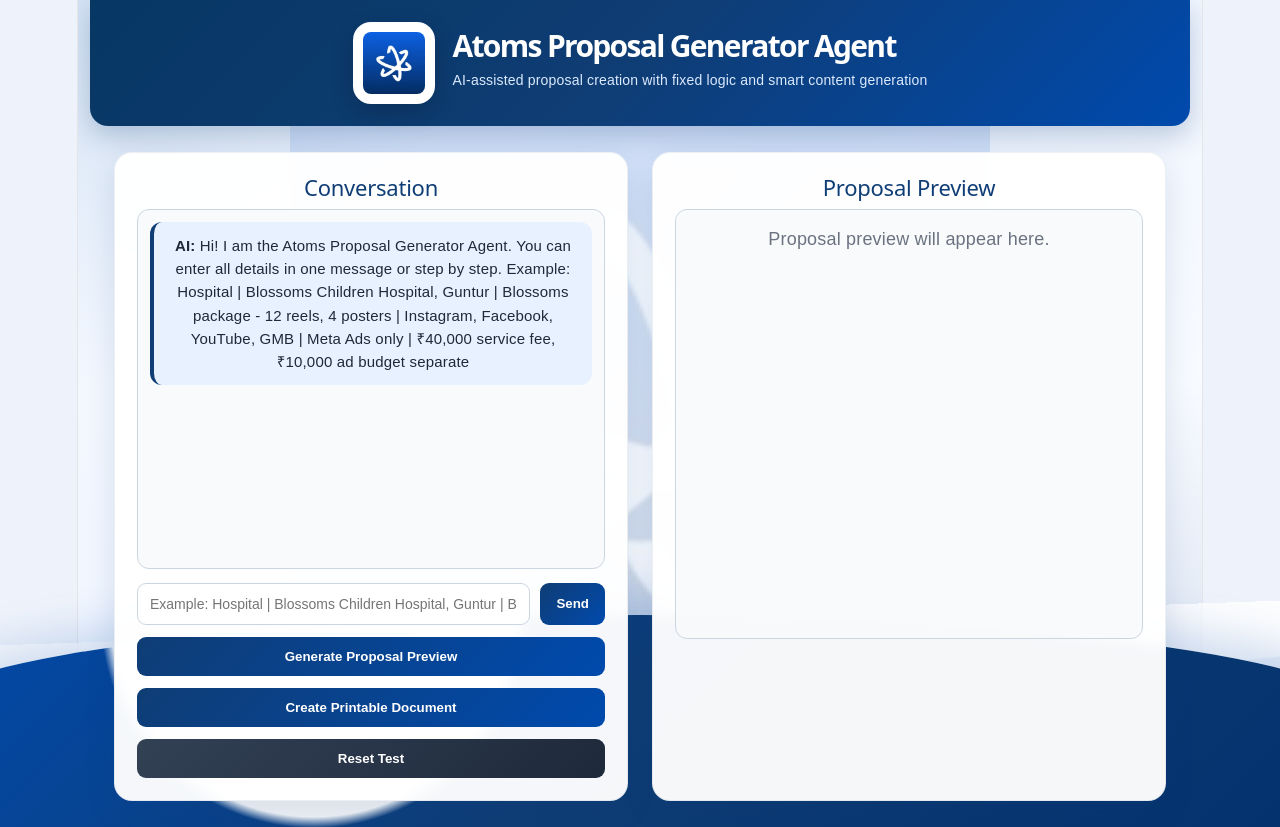
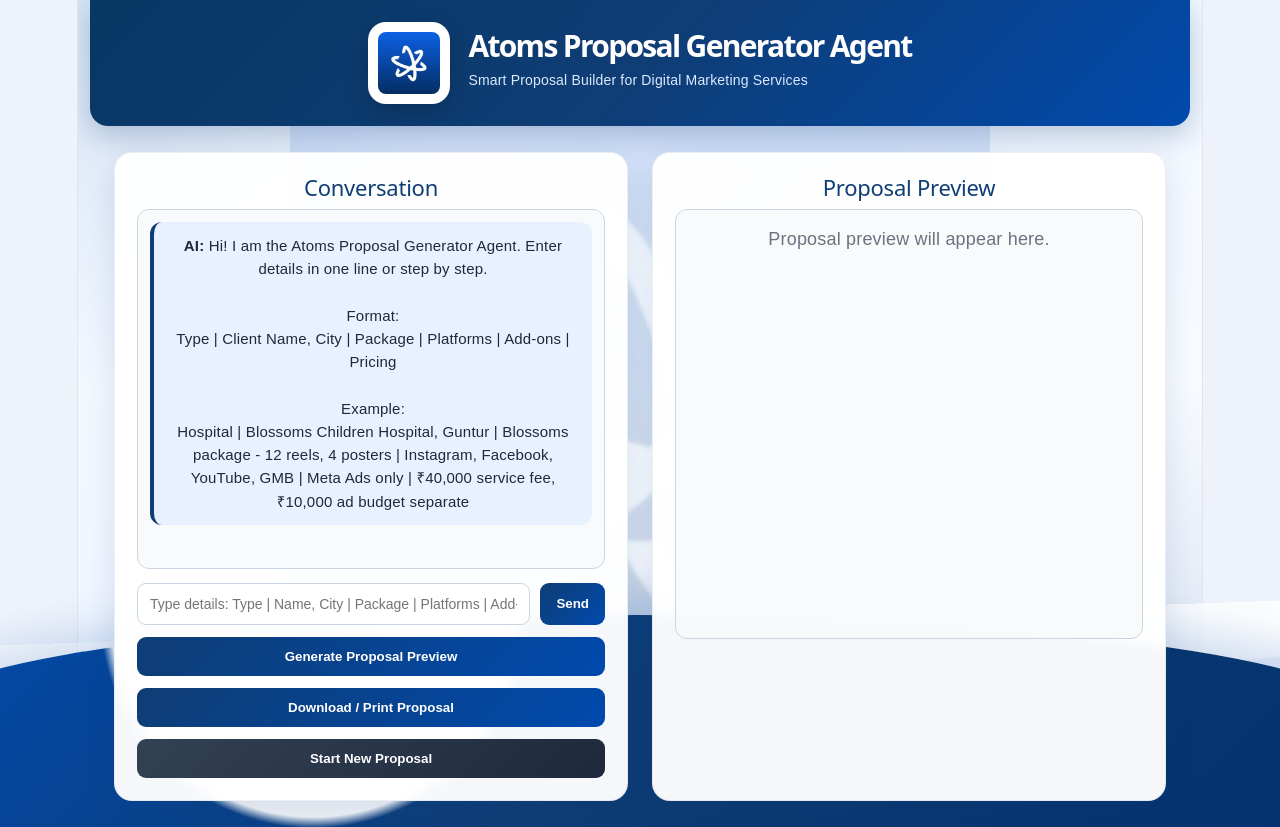
Before and after one commit to 24JRIA05Q8/proposal-generator-agent, a React (Vite) app: page / in a window 1280 px wide. Built offline with nearby package versions, Linux system fonts and the light colour scheme; no server answers.

Commit message:
Improve validation print watermark and message delay

```diff
--- a/src/App.css
+++ b/src/App.css
@@ -173,6 +173,10 @@ body {
   border-left: 4px solid #16a34a;
 }
 
+.message-text {
+  white-space: pre-wrap;
+}
+
 .input-row {
   display: flex;
   gap: 10px;
@@ -209,6 +213,12 @@ body {
   background: linear-gradient(135deg, #092c58, #003f91);
 }
 
+.input-row button:disabled,
+.generate-button:disabled {
+  opacity: 0.7;
+  cursor: not-allowed;
+}
+
 .generate-button {
   width: 100%;
   margin-top: 12px;
@@ -216,6 +226,10 @@ body {
 
 .reset-button {
   background: linear-gradient(135deg, #334155, #1e293b);
+}
+
+.reset-button:hover {
+  background: linear-gradient(135deg, #1e293b, #0f172a);
 }
 
 .proposal-box {
@@ -402,4 +416,8 @@ body {
   .curve-highlight {
     bottom: 72px;
   }
+
+  .loading-card {
+    width: calc(100% - 32px);
+  }
 }
--- a/src/App.jsx
+++ b/src/App.jsx
@@ -8,9 +8,29 @@ import {
 } from "./geminiService";
 import { saveProposalSession } from "./supabaseClient";
 
+const MESSAGE_DELAY_MS = 600;
+const MIN_LOADING_TIME_MS = 800;
+const AI_TIMEOUT_MS = 5000;
+
+function wait(ms) {
+  return new Promise((resolve) => setTimeout(resolve, ms));
+}
+
+function withTimeout(promise, ms) {
+  return Promise.race([
+    promise,
+    new Promise((_, reject) =>
+      setTimeout(
+        () => reject(new Error("AI took too long. Local fallback used.")),
+        ms
+      )
+    ),
+  ]);
+}
+
 function App() {
   const initialMessage =
-    "Hi! I am the Atoms Proposal Generator Agent. You can enter all details in one message or step by step. Example: Hospital | Blossoms Children Hospital, Guntur | Blossoms package - 12 reels, 4 posters | Instagram, Facebook, YouTube, GMB | Meta Ads only | ₹40,000 service fee, ₹10,000 ad budget separate";
+    "Hi! I am the Atoms Proposal Generator Agent. Enter details in one line or step by step.\n\nFormat:\nType | Client Name, City | Package | Platforms | Add-ons | Pricing\n\nExample:\nHospital | Blossoms Children Hospital, Guntur | Blossoms package - 12 reels, 4 posters | Instagram, Facebook, YouTube, GMB | Meta Ads only | ₹40,000 service fee, ₹10,000 ad budget separate";
 
   const [messages, setMessages] = useState([
     {
@@ -26,7 +46,7 @@ function App() {
   const [saveStatus, setSaveStatus] = useState("");
 
   function getFallbackReply() {
-    return "Please provide proposal details in this format: Hospital/Doctor/Solar | Client name, City | Package details | Platforms | Add-ons | Pricing";
+    return "Please provide proposal details in this format:\nHospital/Doctor/Solar | Client name, City | Package details | Platforms | Add-ons | Pricing";
   }
 
   function getClientInfo(currentMessages) {
@@ -67,19 +87,6 @@ function App() {
     }
   }
 
-  function wait(ms) {
-  return new Promise((resolve) => setTimeout(resolve, ms));
-}
-
-function withTimeout(promise, ms) {
-  return Promise.race([
-    promise,
-    new Promise((_, reject) =>
-      setTimeout(() => reject(new Error("AI took too long. Local fallback used.")), ms)
-    ),
-  ]);
-}
-
   function escapeHtml(text) {
     return String(text)
       .replaceAll("&", "&amp;")
@@ -111,22 +118,47 @@ function withTimeout(promise, ms) {
         <head>
           <title>Atoms Digital Solutions Proposal</title>
           <style>
+            * {
+              box-sizing: border-box;
+            }
+
             body {
               font-family: Arial, sans-serif;
               background: #f4f7fb;
               margin: 0;
               padding: 30px;
               color: #111827;
+              position: relative;
+              -webkit-print-color-adjust: exact;
+              print-color-adjust: exact;
+            }
+
+            body::before {
+              content: "";
+              position: fixed;
+              top: 50%;
+              left: 50%;
+              width: 520px;
+              height: 520px;
+              transform: translate(-50%, -50%);
+              background-image: url("${logoUrl}");
+              background-repeat: no-repeat;
+              background-position: center;
+              background-size: contain;
+              opacity: 0.07;
+              z-index: 0;
+              pointer-events: none;
             }
 
             .document {
               max-width: 850px;
               margin: auto;
-              background: white;
+              background: rgba(255, 255, 255, 0.96);
               padding: 40px;
               border-radius: 10px;
               box-shadow: 0 4px 18px rgba(0, 0, 0, 0.08);
               position: relative;
+              z-index: 1;
               overflow: hidden;
             }
 
@@ -139,9 +171,10 @@ function withTimeout(promise, ms) {
                 url("${logoUrl}");
               background-repeat: no-repeat;
               background-position: center;
-              background-size: 420px;
+              background-size: 430px;
               opacity: 0.22;
               pointer-events: none;
+              z-index: 0;
             }
 
             .content {
@@ -158,10 +191,29 @@ function withTimeout(promise, ms) {
               padding-bottom: 15px;
             }
 
+            .brand-block {
+              display: flex;
+              align-items: center;
+              gap: 14px;
+            }
+
             .print-logo {
-              width: 120px;
+              width: 110px;
               height: auto;
               object-fit: contain;
+            }
+
+            .brand-title {
+              margin: 0;
+              color: #0f3d75;
+              font-size: 20px;
+              font-weight: 800;
+            }
+
+            .brand-subtitle {
+              margin: 4px 0 0;
+              color: #475569;
+              font-size: 12px;
             }
 
             .print-button {
@@ -180,6 +232,7 @@ function withTimeout(promise, ms) {
               font-size: 14px;
               line-height: 1.6;
               font-family: Arial, sans-serif;
+              margin: 0;
             }
 
             @media print {
@@ -188,10 +241,16 @@ function withTimeout(promise, ms) {
                 padding: 0;
               }
 
+              body::before {
+                position: fixed;
+                -webkit-print-color-adjust: exact;
+                print-color-adjust: exact;
+              }
+
               .document {
                 box-shadow: none;
                 border-radius: 0;
-                padding: 20px;
+                padding: 24px;
               }
 
               .print-button {
@@ -205,12 +264,21 @@ function withTimeout(promise, ms) {
           <div class="document">
             <div class="content">
               <div class="top-bar">
+                <div class="brand-block">
                   <img
                     src="${logoUrl}"
                     class="print-logo"
                     alt="Atoms Digital Solutions Logo"
                   />
-                <button class="print-button" onclick="window.print()">Print / Save as PDF</button>
+                  <div>
+                    <h1 class="brand-title">Atoms Digital Solutions</h1>
+                    <p class="brand-subtitle">Digital Marketing Proposal</p>
+                  </div>
+                </div>
+
+                <button class="print-button" onclick="window.print()">
+                  Print / Save as PDF
+                </button>
               </div>
 
               <pre>${safeProposal}</pre>
@@ -238,27 +306,30 @@ function withTimeout(promise, ms) {
     setMessages(updatedMessages);
     setInput("");
     setSaveStatus("");
-
     setIsLoading(true);
 
     try {
       const aiReply = await getGeminiReply(userText, updatedMessages);
 
+      await wait(MESSAGE_DELAY_MS);
+
       const aiMessage = {
         sender: "ai",
-        text: aiReply,
+        text: aiReply || getFallbackReply(),
       };
 
-      setMessages([...updatedMessages, aiMessage]);
+      setMessages((prevMessages) => [...prevMessages, aiMessage]);
     } catch (error) {
       console.error(error);
+
+      await wait(MESSAGE_DELAY_MS);
 
       const fallbackMessage = {
         sender: "ai",
         text: getFallbackReply(),
       };
 
-      setMessages([...updatedMessages, fallbackMessage]);
+      setMessages((prevMessages) => [...prevMessages, fallbackMessage]);
     } finally {
       setIsLoading(false);
     }
@@ -276,13 +347,19 @@ function withTimeout(promise, ms) {
       if (!validatedConversation.isComplete) {
         const aiReply = await getGeminiReply("", messages);
 
+        await wait(MESSAGE_DELAY_MS);
+
         const aiMessage = {
           sender: "ai",
-          text: aiReply,
+          text:
+            aiReply ||
+            "Please complete all required details correctly before generating the proposal.",
         };
 
-        setMessages([...messages, aiMessage]);
-        setSaveStatus("Please complete the missing details first.");
+        setMessages((prevMessages) => [...prevMessages, aiMessage]);
+        setSaveStatus(
+          "Please complete the conversation correctly before generating proposal."
+        );
         return;
       }
 
@@ -291,7 +368,10 @@ function withTimeout(promise, ms) {
       let proposalText = "";
 
       try {
-        proposalText = await withTimeout(generateProposalWithGemini(messages), 5000);
+        proposalText = await withTimeout(
+          generateProposalWithGemini(messages),
+          AI_TIMEOUT_MS
+        );
       } catch (error) {
         console.error("Gemini proposal generation failed. Local fallback used.");
         console.error(error);
@@ -315,21 +395,17 @@ try {
         setSaveStatus("Proposal generated and session saved to Supabase ✅");
       } catch (saveError) {
         console.error("Supabase save failed:", saveError);
-
-  setSaveStatus(
-    "Proposal generated successfully ✅ Supabase save failed because env keys are missing or incorrect."
-  );
+        setSaveStatus("Proposal generated successfully ✅");
       }
     } catch (error) {
       console.error(error);
       setSaveStatus(`Proposal generation failed: ${error.message}`);
-    }
-    finally {
+    } finally {
       const elapsedTime = Date.now() - loadingStartTime;
-  const remainingTime = 800 - elapsedTime;
+      const remainingTime = MIN_LOADING_TIME_MS - elapsedTime;
 
       if (remainingTime > 0) {
-    await new Promise((resolve) => setTimeout(resolve, remainingTime));
+        await wait(remainingTime);
       }
 
       setIsGeneratingProposal(false);
@@ -351,6 +427,7 @@ try {
   return (
     <div className="app">
       <div className="curve-highlight"></div>
+
       <header className="header">
         <img
           src="/atoms-logo.jpg"
@@ -361,11 +438,11 @@ try {
         <div className="header-content">
           <h1>Atoms Proposal Generator Agent</h1>
           <p>
-            AI-assisted proposal creation with fixed logic and smart content
-            generation
+            Smart Proposal Builder for Digital Marketing Services
           </p>
         </div>
       </header>
+
       {isGeneratingProposal && (
         <div className="loading-overlay">
           <div className="loading-card">
@@ -379,8 +456,8 @@ try {
 
             <h2>Generating Proposal...</h2>
             <p>
-        Please wait. AI is preparing content blocks and our system is building
-        the final proposal automatically.
+              Please wait. AI is preparing content blocks and our system is
+              building the final proposal automatically.
             </p>
 
             <div className="loading-dots">
@@ -419,7 +496,7 @@ try {
           <div className="input-row">
             <input
               type="text"
-              placeholder="Example: Hospital | Blossoms Children Hospital, Guntur | Blossoms package - 12 reels, 4 posters | Instagram, Facebook, YouTube, GMB | Meta Ads only | ₹40,000 service fee"
+              placeholder="Type details: Type | Name, City | Package | Platforms | Add-ons | Pricing"
               value={input}
               onChange={(e) => setInput(e.target.value)}
               onKeyDown={(e) => {
@@ -445,15 +522,12 @@ try {
               : "Generate Proposal Preview"}
           </button>
 
-          <button
-            className="generate-button"
-            onClick={createPrintableDocument}
-          >
-            Create Printable Document
+          <button className="generate-button" onClick={createPrintableDocument}>
+            Download / Print Proposal
           </button>
 
           <button className="generate-button reset-button" onClick={resetApp}>
-            Reset Test
+            Start New Proposal
           </button>
 
           {saveStatus && <p className="empty-text">{saveStatus}</p>}
```
Lines whose indentation alone changed are shown as unchanged.
